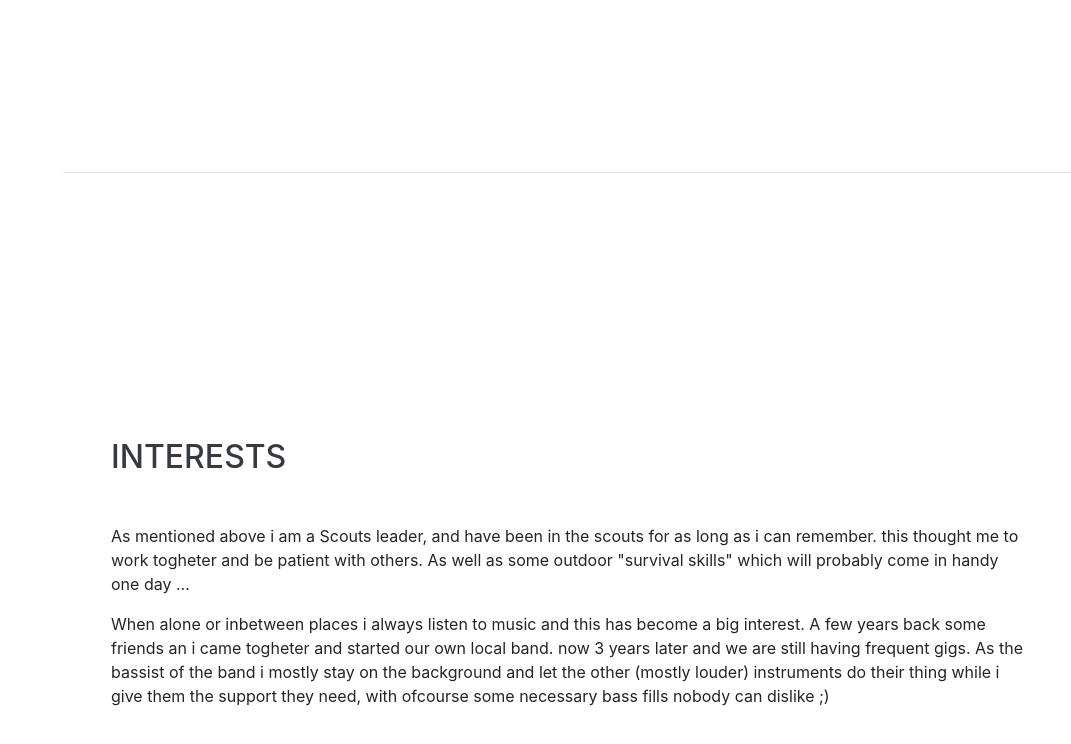
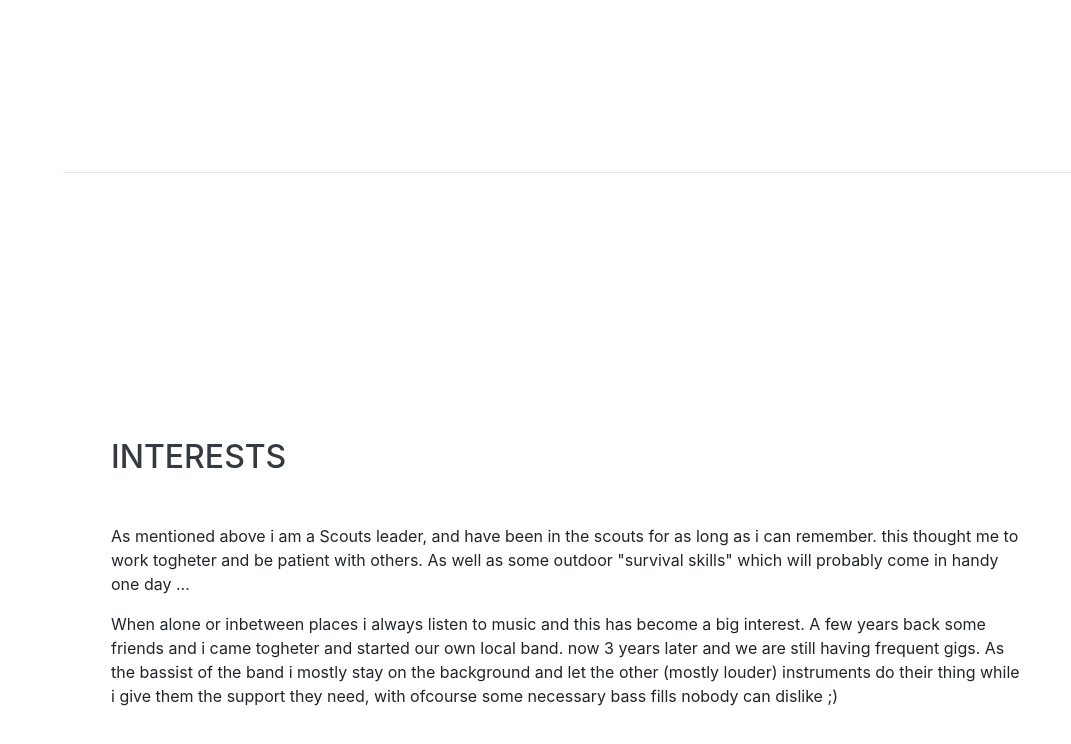
Before and after one commit to SenneVanderpoorten/ResumeSenneVanderpoorten, a website with bundled scripts: page index.html in a window 1280 px wide. Shown: the part 3432-4176 px from the top of the page, without its empty margins (209-1280 px from the left). Built offline with nearby package versions, Linux system fonts and the light colour scheme; a web font is replaced by a local one.

Commit message:
schrijffout

```diff
--- a/index.html
+++ b/index.html
@@ -165,7 +165,7 @@
             <div class="w-100">
                 <h2 class="mb-5">Interests</h2>
                 <p>As mentioned above i am a Scouts leader, and have been in the scouts for as long as i can remember. this thought me to work togheter and be patient with others. As well as some outdoor "survival skills" which will probably come in handy one day ... </p>
-                <p class="mb-0">When alone or inbetween places i always listen to music and this has become a big interest. A few years back some friends an i came togheter and started our own local band. now 3 years later and we are still having frequent gigs. As the bassist of the band i mostly stay on the background and let the other (mostly louder) instruments do their thing while i give them the support they need, with ofcourse some necessary bass fills nobody can dislike ;) </p>
+                <p class="mb-0">When alone or inbetween places i always listen to music and this has become a big interest. A few years back some friends and i came togheter and started our own local band. now 3 years later and we are still having frequent gigs. As the bassist of the band i mostly stay on the background and let the other (mostly louder) instruments do their thing while i give them the support they need, with ofcourse some necessary bass fills nobody can dislike ;) </p>
             </div>
         </section>
         <hr class="m-0"> </div>
```
